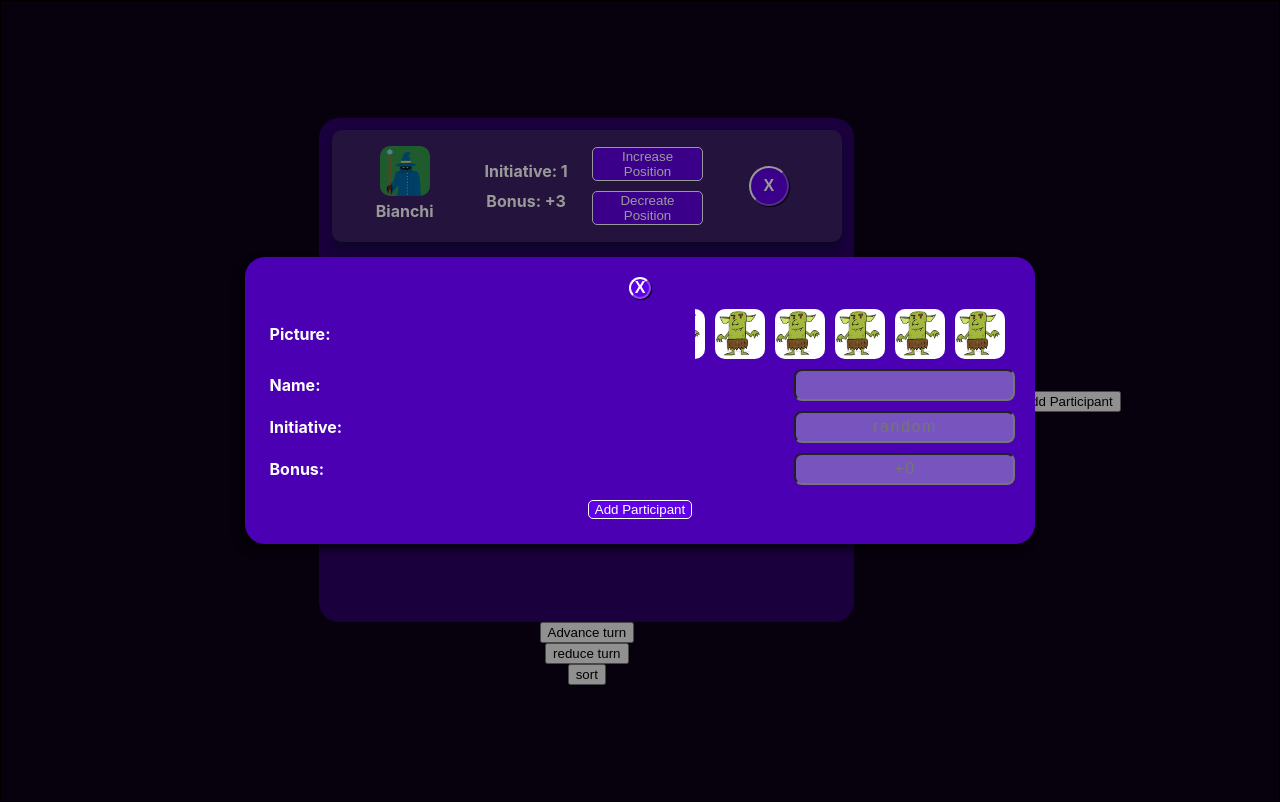
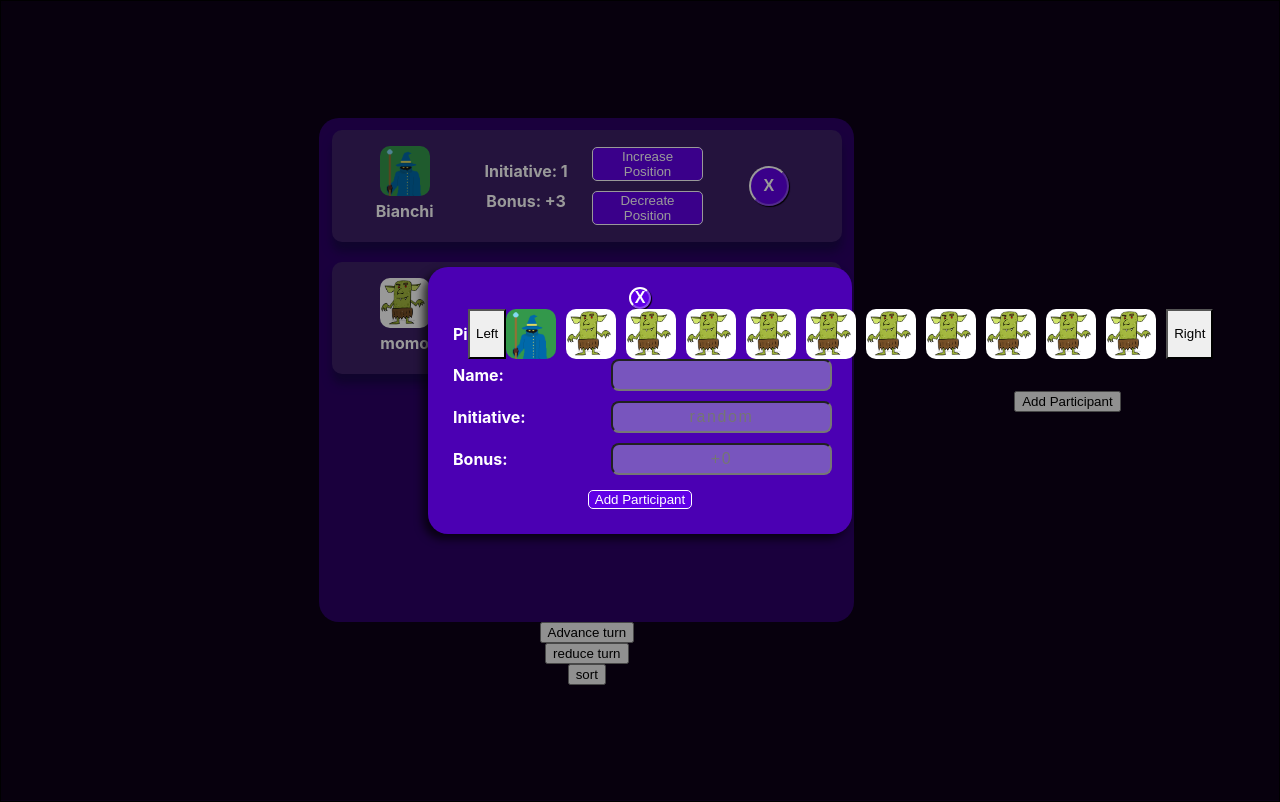
Before and after one commit to ScriptkidHicks/WitchTurnOnline, a React (Create React App) app in the folder witchturnonline/: page /Initiative in a window 1280 px wide. Both pictures are taken after a click on the picture 807 px from the left and 333 px from the top of the page. Built offline with nearby package versions, Linux system fonts and the light colour scheme; no server answers.

Commit message:
started working on the buttons for advancing and reducing list position for images

```diff
--- a/witchturnonline/src/Components/Buttons/BasicButtons.js
+++ b/witchturnonline/src/Components/Buttons/BasicButtons.js
@@ -1,3 +1,4 @@
+import { StyledLeftRightButton } from "../StyledComponents/InitiativeStyles";
 import {
   StyleableButton,
   StyledXButton,
@@ -115,6 +116,24 @@ function BasicXCloseButton(props) {
   );
 }
 
+function LeftRightButton(props) {
+  return (
+    <StyledLeftRightButton
+      onClick={() => {
+        let temp = props.variable + props.increment;
+        if (temp < 0) {
+          temp = props.limit + temp;
+        } else if (temp > props.limit) {
+          temp = temp - props.limit;
+        }
+        props.setVariable(temp);
+      }}
+    >
+      {props.children}
+    </StyledLeftRightButton>
+  );
+}
+
 export {
   BasicButton,
   BasicIncrementButton,
@@ -122,4 +141,5 @@ export {
   BasicToggleButton,
   BasicResetButton,
   BasicXCloseButton,
+  LeftRightButton,
 };
--- a/witchturnonline/src/Components/InitiativeScrollComponents/InitiativeComponents.js
+++ b/witchturnonline/src/Components/InitiativeScrollComponents/InitiativeComponents.js
@@ -1,6 +1,7 @@
 import { useRef, useState } from "react";
 import { BasicXCloseButton } from "../Buttons/BasicButtons";
 import { LimitedInputCombo } from "../SearchBars/GenericInputs";
+import { PictureChooser } from "./Scrolls";
 import {
   StyledInfoLabel,
   StyledModalBackground,
@@ -185,23 +186,4 @@ function AddModal(props) {
   );
 }
 
-function PictureChooser(props) {
-  return (
-    <StyledPictureSelectorRoll>
-      {props.pictures.map((picture, index) => {
-        return (
-          <StyledTTPictureOption
-            src={picture}
-            key={index}
-            onClick={() => {
-              props.selector(picture);
-              props.toggleVisible(false);
-            }}
-          />
-        );
-      })}
-    </StyledPictureSelectorRoll>
-  );
-}
-
 export { InitiativeRoll, AddModal };
--- /dev/null
+++ b/witchturnonline/src/Components/InitiativeScrollComponents/Scrolls.js
@@ -0,0 +1,29 @@
+import {
+  StyledPictureSelectorRoll,
+  StyledTTPictureOption,
+} from "../StyledComponents/InitiativeStyles";
+
+import { LeftRightButton } from "../Buttons/BasicButtons";
+
+function PictureChooser(props) {
+  return (
+    <StyledPictureSelectorRoll>
+      <LeftRightButton>Left</LeftRightButton>
+      {props.pictures.map((picture, index) => {
+        return (
+          <StyledTTPictureOption
+            src={picture}
+            key={index}
+            onClick={() => {
+              props.selector(picture);
+              props.toggleVisible(false);
+            }}
+          />
+        );
+      })}
+      <LeftRightButton>Right</LeftRightButton>
+    </StyledPictureSelectorRoll>
+  );
+}
+
+export { PictureChooser };
--- a/witchturnonline/src/Components/StyledComponents/InitiativeStyles.js
+++ b/witchturnonline/src/Components/StyledComponents/InitiativeStyles.js
@@ -110,11 +110,14 @@ const StyledPictureSelectorRoll = styled.div`
   padding: 0;
   display: flex;
   flex-direction: row;
-  max-width: 40%;
   padding-left: 20px;
-  overflow: scroll;
   justify-content: center;
   align-center;
+  position: fixed;
+`;
+
+const StyledLeftRightButton = styled.button`
+  background-image: ${(props) => (props.image ? props.image : "none")};
 `;
 
 export {
@@ -128,4 +131,5 @@ export {
   StyledTTPictureSelectorButton,
   StyledPictureSelectorRoll,
   StyledTTPictureOption,
+  StyledLeftRightButton,
 };
```
